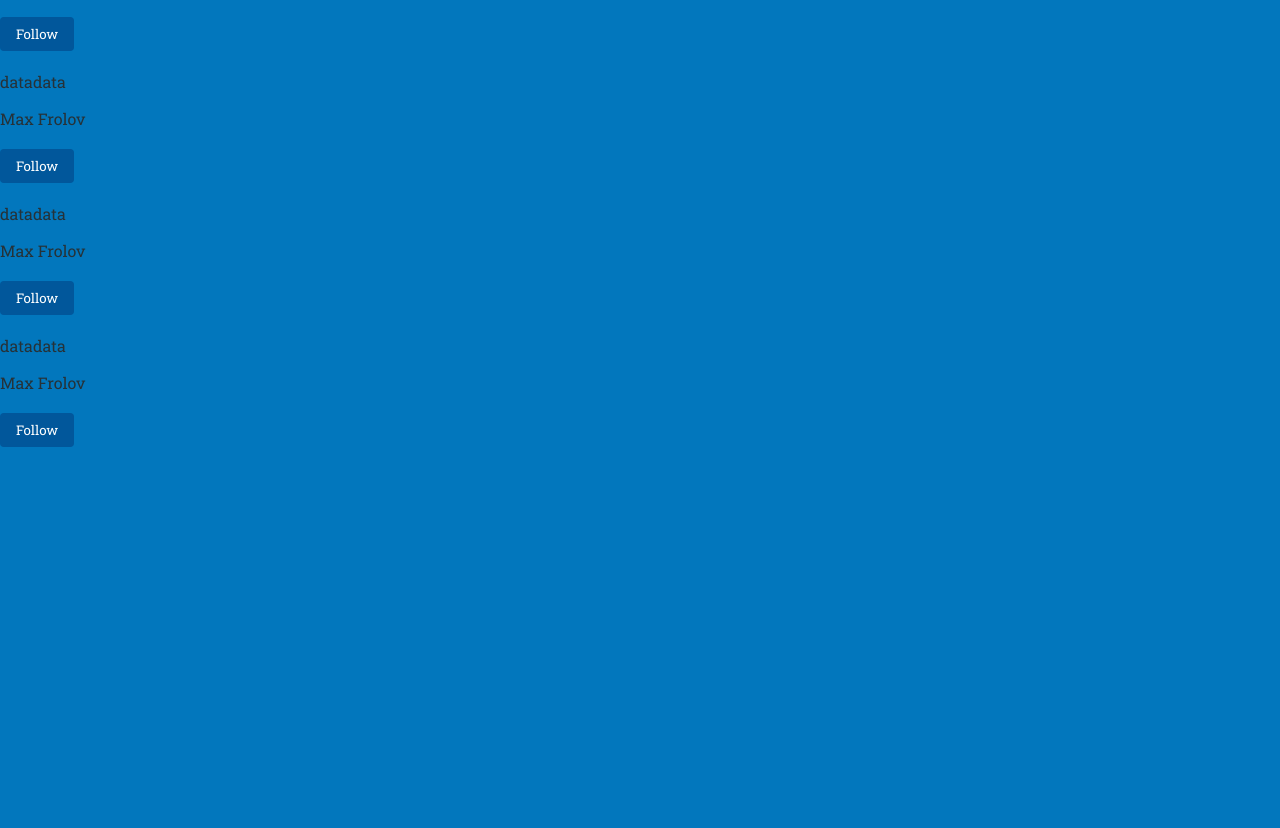
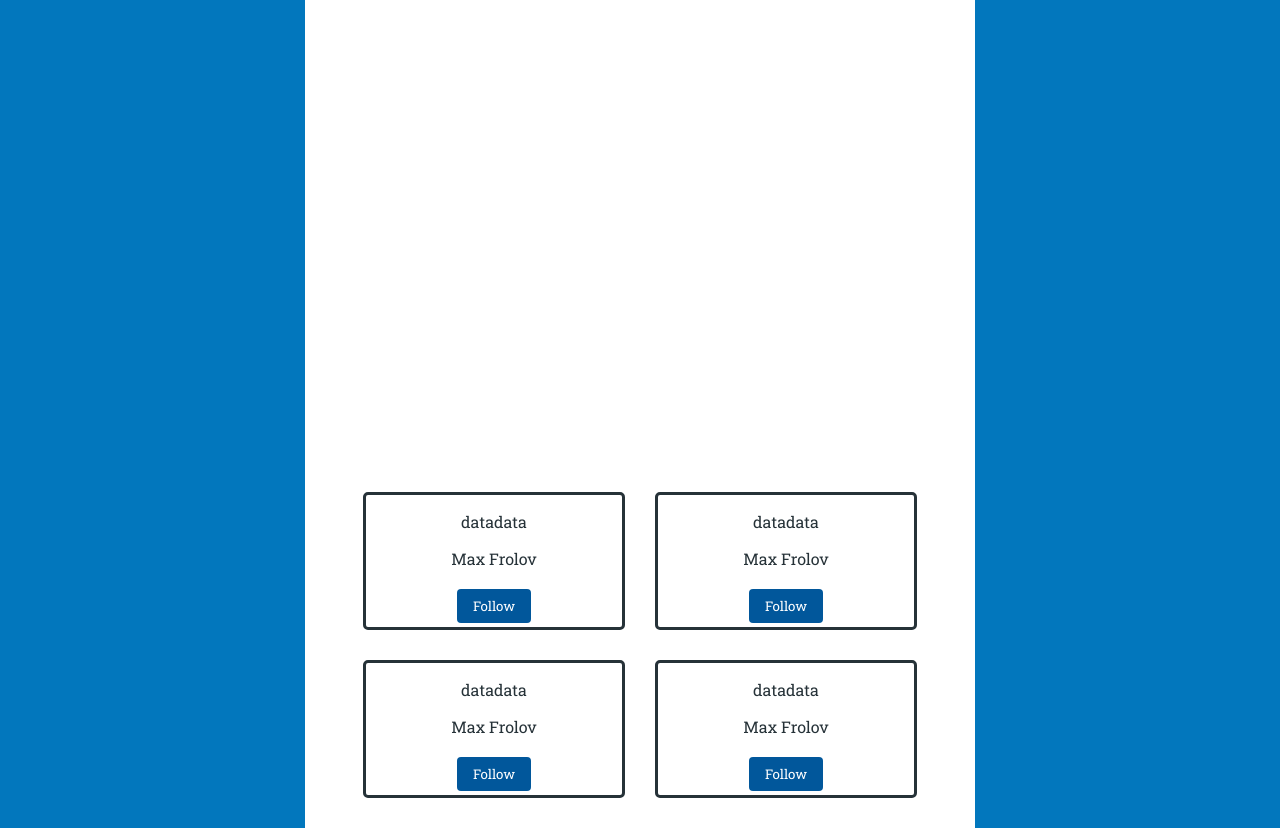
Before and after one commit to mAXeLLz/web2-homework, a plain HTML site: page browser.html in a window 1280 px wide. Shown: the part 77-905 px from the top of the page. Before the commit the page ends 816 px from the top, so only its background shows below. Drawn offline with nearby package versions, Linux system fonts and the light colour scheme.

Commit message:
funktsionaalsus

```diff
--- a/res/css/style.css
+++ b/res/css/style.css
@@ -120,6 +120,30 @@ nav div.avatar-container {
     padding: 90px 15px 15px 15px;
     background-color: #ffffff;
 }
+.profile-container {
+    display: flex;
+    width: 50%;
+    min-height: 100%;
+    margin: auto auto;
+    flex-wrap: wrap;
+    padding: 90px 15px 15px 15px;
+    background-color: #ffffff;
+    writing-mode: horizontal-tb;
+    direction: ltr;
+    place-content: end center;
+}
+
+.profile {
+    justify-content: right;
+    align-items: right;
+    width: 40%;
+    height: 30%;
+    margin: 15px 15px 15px 15px;
+    border-style: solid;
+    border-radius: 5px;
+    text-align: center;
+
+}
 
 .post {
     width: 80%;
```
